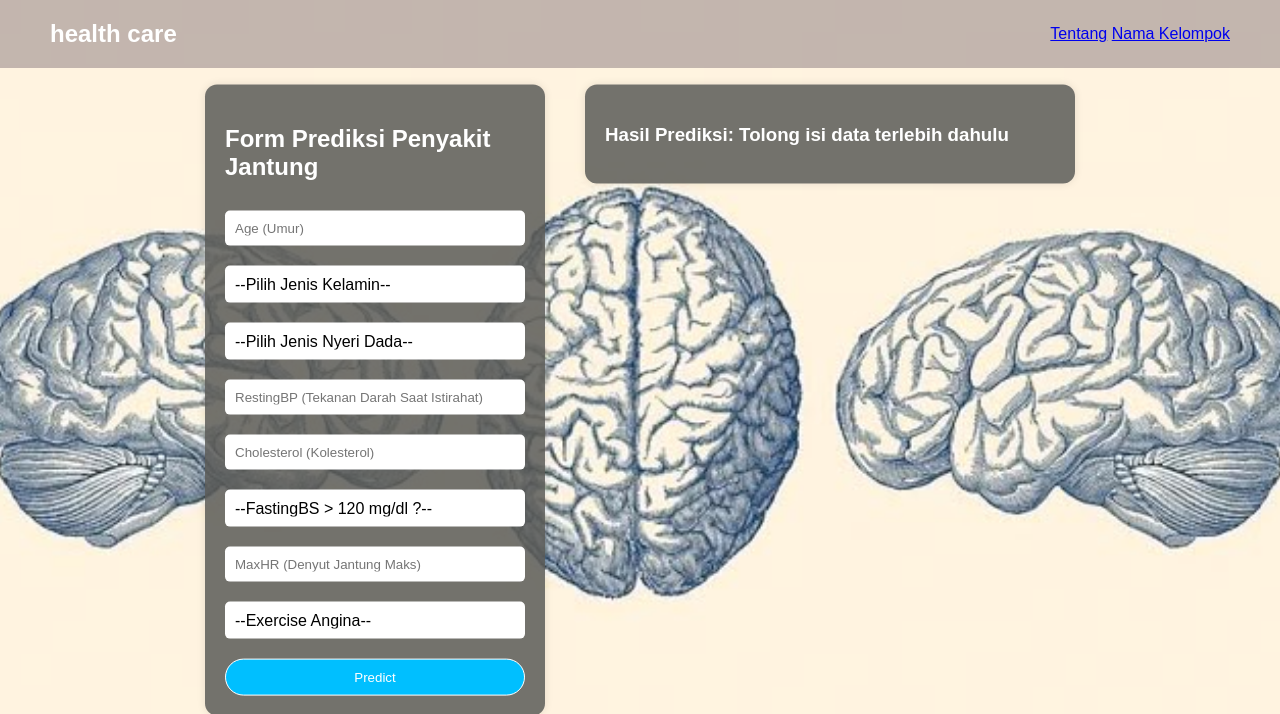
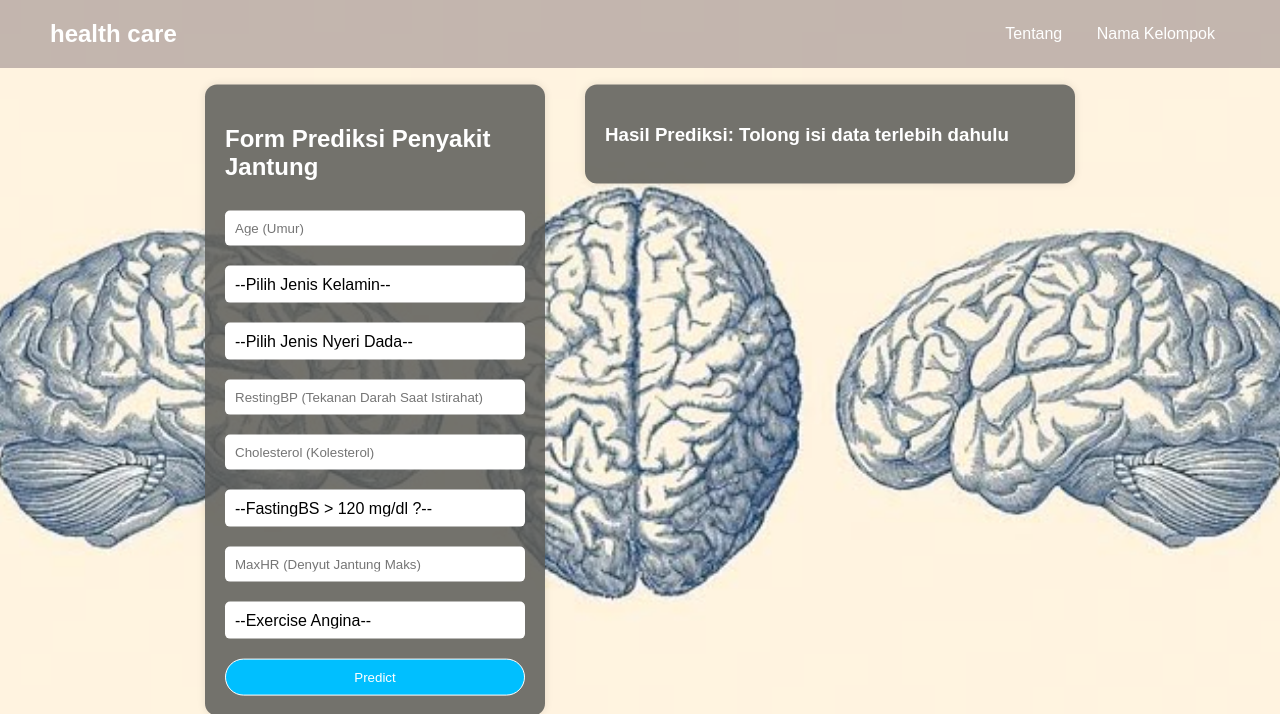
Before and after one commit to maqis41/Project-Machine_Learning, a Flask app: page /predict.html in a window 1280 px wide. Shown: the top 714 px of the page. Run offline with Flask 3, Linux system fonts and the light colour scheme; parts of the project's set-up code (start-up, migrations or seed data) failed here and were passed over.

Commit message:
Fix terfixkan?

```diff
--- a/templates/predict.html
+++ b/templates/predict.html
@@ -23,6 +23,17 @@
       background-color: rgba(155, 140, 140, 0.6);
       position: relative;
       z-index: 2;
+    }
+
+    nav a {
+      margin: 0 15px;
+      color: white;
+      text-decoration: none;
+      font-weight: 500;
+    }
+
+    nav a:hover {
+      text-decoration: underline;
     }
 
     .logo {
```
Also changed, not shown: templates/kontak.html (+11 -1 lines).
